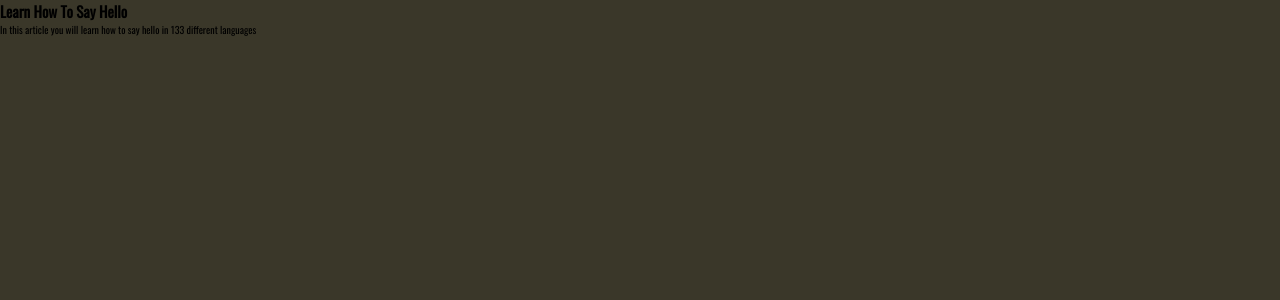
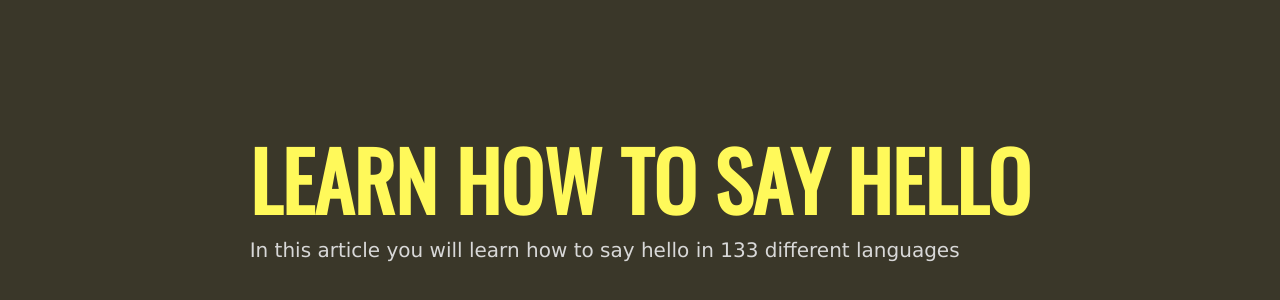
Before and after one commit to christianengineer/christianengineer.github.io, a Next.js app: page /blog in a window 1280 px wide. Shown: the top 300 px of the page. Built offline with nearby package versions, Linux system fonts and the light colour scheme.

Commit message:
add AllPosts styled-component

```diff
--- /dev/null
+++ b/components/blog/AllPosts.js
@@ -0,0 +1,28 @@
+import styled from 'styled-components';
+
+const AllPosts = styled.div`
+  display: flex;
+  flex-direction: column;
+  justify-content: center;
+  align-items: center;
+
+  h2 {
+    text-transform: uppercase;
+    color: ${({ theme }) => theme.colors.accentColor};
+    font-size: 8rem;
+  }
+
+  p {
+    font-family: Verdana, Geneva, Tahoma, sans-serif;
+    font-size: 2rem;
+    color: ${({ theme }) => theme.colors.lightGrayColor};
+  }
+`;
+
+const Post = styled.div`
+  padding: 12rem;
+`;
+
+AllPosts.Post = Post;
+
+export default AllPosts;
--- /dev/null
+++ b/components/blog/index.js
@@ -0,0 +1,3 @@
+import AllPosts from './AllPosts';
+
+export { AllPosts };
--- a/components/Header.js
+++ b/components/home-page/Header.js
@@ -1,5 +1,5 @@
 import styled, { css } from 'styled-components';
-import HeaderAnimations from '../styles/header-animations';
+import { HeaderAnimations } from '@styles';
 
 const Header = styled.div`
   color: ${({ theme }) => theme.colors.primaryColor};
--- /dev/null
+++ b/components/home-page/index.js
@@ -0,0 +1,5 @@
+import Header from './Header';
+import Nav from './Nav';
+import Section from './Section';
+
+export { Header, Nav, Section };
--- a/jsconfig.json
+++ b/jsconfig.json
@@ -2,7 +2,10 @@
   "compilerOptions": {
     "baseUrl": ".",
     "paths": {
-      "@lib-blog": ["lib/blog/"]
+      "@blog-library": ["lib/blog/"],
+      "@blog-components": ["components/blog/"],
+      "@home-page-components": ["components/home-page/"],
+      "@styles": ["styles/"]
     }
   }
 }
--- a/pages/_app.js
+++ b/pages/_app.js
@@ -1,8 +1,8 @@
 import '../styles/global-fonts.css';
 import Head from 'next/head';
 import { ThemeProvider } from 'styled-components';
-import theme from '../styles/theme';
-import GlobalStyle from '../styles/global-styles';
+import { theme } from '@styles';
+import { GlobalStyle } from '@styles';
 
 export default function App({ Component, pageProps }) {
   return (
--- a/pages/blog/index.js
+++ b/pages/blog/index.js
@@ -1,20 +1,21 @@
-import { getAllPosts } from '@lib-blog';
+import { getAllPosts } from '@blog-library';
+import { AllPosts } from '@blog-components';
 
 export default function Blog({ allPosts }) {
   return (
-    <>
+    <AllPosts>
       {allPosts.map((post) => (
-        <div key={post.slug}>
+        <AllPosts.Post key={post.slug}>
           <h2>{post.title}</h2>
           <p>{post.excerpt}</p>
-        </div>
+        </AllPosts.Post>
       ))}
-    </>
+    </AllPosts>
   );
 }
 
 export async function getStaticProps() {
-  const allPosts = getAllPosts(['title', 'excerpt']);
+  const allPosts = getAllPosts(['title', 'slug', 'excerpt']);
 
   return {
     props: { allPosts },
--- a/pages/index.js
+++ b/pages/index.js
@@ -1,6 +1,4 @@
-import Header from '../components/Header';
-import Nav from '../components/Nav';
-import Section from '../components/Section';
+import { Header, Nav, Section } from '@home-page-components';
 import Link from 'next/link';
 
 export default function LandingPage() {
--- /dev/null
+++ b/styles/index.js
@@ -0,0 +1,5 @@
+import theme from './theme';
+import GlobalStyle from './global-styles';
+import HeaderAnimations from './header-animations';
+
+export { theme, GlobalStyle, HeaderAnimations };
```
Also changed, not shown: components/home-page/Nav.js (renamed from components/Nav.js), components/home-page/Section.js (renamed from components/Section.js).
